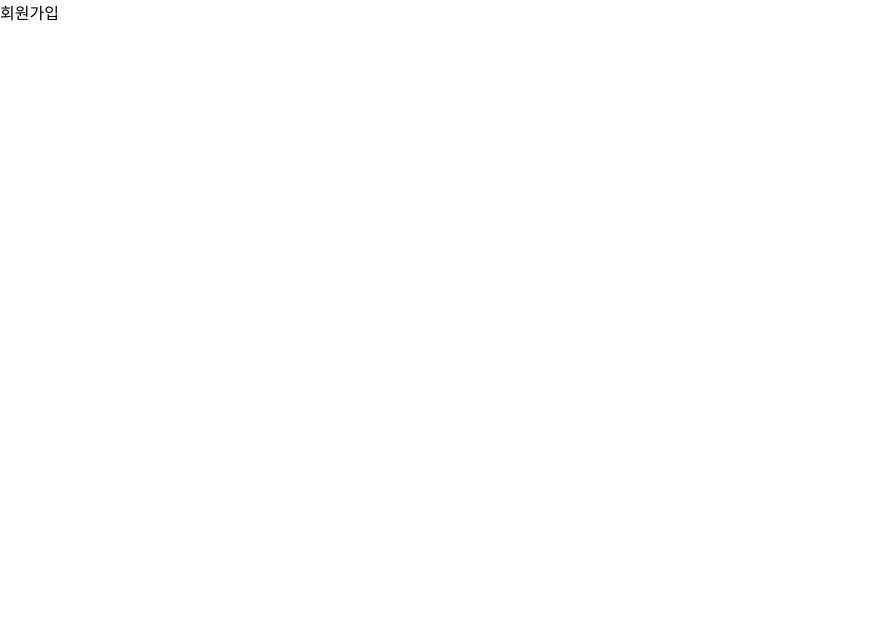
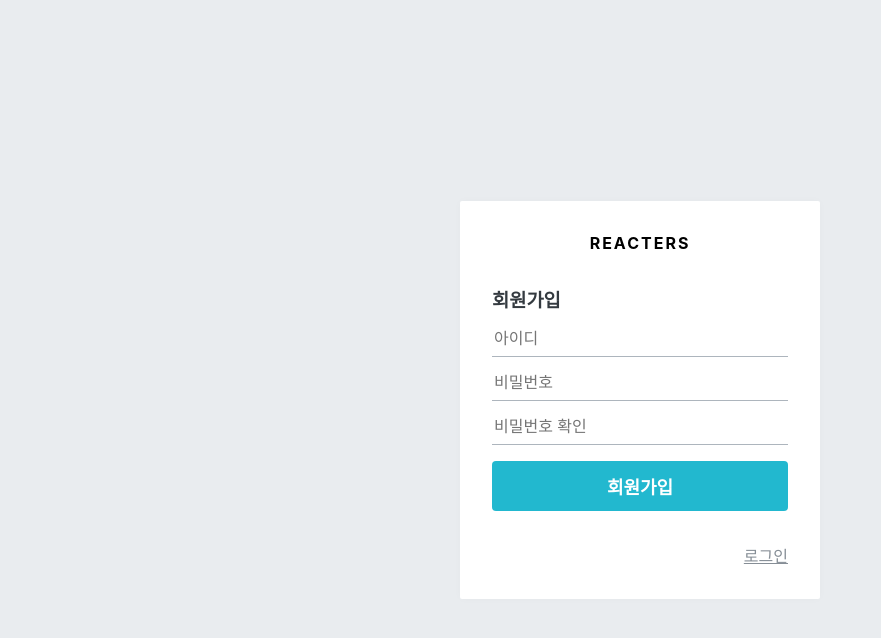
Before and after one commit to ryouzhe/react_blog_frontend, a React (Create React App) app: page /register in a window 1280 px wide. Shown: the top 638 px of the page, without its empty margins (0-881 px from the left). Built offline with nearby package versions, Linux system fonts and the light colour scheme.

Commit message:
회원인증 UI
> login / register UI

```diff
--- /dev/null
+++ b/src/components/auth/AuthForm.js
@@ -0,0 +1,96 @@
+import React from 'react';
+import styled from 'styled-components';
+import { Link } from 'react-router-dom';
+import palette from '../../lib/styles/palette';
+import Button from '../common/Button';
+
+/**
+ * 회원가입 또는 로그인 폼을 보여줍니다.
+ */
+
+ const AuthFormBlock = styled.div`
+ h3 {
+   margin: 0;
+   color: ${palette.gray[8]};
+   margin-bottom: 1rem;
+ }
+`;
+
+/**
+* 스타일링된 input
+*/
+const StyledInput = styled.input`
+ font-size: 1rem;
+ border: none;
+ border-bottom: 1px solid ${palette.gray[5]};
+ padding-bottom: 0.5rem;
+ outline: none;
+ width: 100%;
+ &:focus {
+   color: $oc-teal-7;
+   border-bottom: 1px solid ${palette.gray[7]};
+ }
+ & + & {
+   margin-top: 1rem;
+ }
+`;
+
+/**
+ * 폼 하단에 로그인 혹은 회원가입 링크를 보여줌
+ */
+ const Footer = styled.div`
+ margin-top: 2rem;
+ text-align: right;
+ a {
+   color: ${palette.gray[6]};
+   text-decoration: underline;
+   &:hover {
+     color: ${palette.gray[9]};
+   }
+ }
+`;
+
+const ButtonWithMarginTop = styled(Button)`
+    margin-top: 1rem;
+`;
+
+const textMap = {
+    login: '로그인',
+    register: '회원가입',
+};
+
+const AuthForm = ({ type }) => {
+    const text = textMap[type];
+    return (
+        <AuthFormBlock>
+            <h3>{text}</h3>
+            <form>
+                <StyledInput autoComplete="username" name="username" placeholder='아이디' />
+                <StyledInput
+                    autoComplete='new-password'
+                    name='password'
+                    placeholder='비밀번호'
+                    type="password"
+                />
+                {type === 'register' && (
+                    <StyledInput
+                        autoComplete='new-password'
+                        name='passwordConfirm'
+                        placeholder='비밀번호 확인'
+                        type='password'
+                    />
+                )}
+                <ButtonWithMarginTop cyan fullWidth>{text}</ButtonWithMarginTop>
+            </form>
+            <Footer>
+                {type === 'login' ? (
+                    <Link to='/register'>회원가입</Link>
+                ) : (
+                    <Link to='/login'>로그인</Link>
+                )}
+            </Footer>
+        </AuthFormBlock>
+    );
+};
+
+export default AuthForm;
--- /dev/null
+++ b/src/components/auth/AuthTemplate.js
@@ -0,0 +1,54 @@
+import React from 'react';
+import styled from 'styled-components';
+import palette from '../../lib/styles/palette';
+import { Link } from 'react-router-dom';
+
+/*
+ *  회원가입/로그인 페이지 레이아웃
+ */
+
+/* 화면 전체를 채움 */
+const AuthTemplateBlock = styled.div`
+  position: absolute;
+  left: 0;
+  top: 0;
+  bottom: 0;
+  right: 0;
+  background: ${palette.gray[2]};
+  /* flex로 내부 내용 중앙 정렬 */
+  display: flex;
+  flex-direction: column;
+  justify-content: center;
+  align-items: center;
+`;
+
+/* 흰색 박스 */
+const WhiteBox = styled.div`
+  .logo-area {
+    display: block;
+    padding-bottom: 2rem;
+    text-align: center;
+    font-weight: bold;
+    letter-spacing: 2px;
+  }
+  box-shadow: 0 0 8px rgba(0, 0, 0, 0.025);
+  padding: 2rem;
+  width: 360px;
+  background: white;
+  border-radius: 2px;
+`;
+
+const AuthTemplate = ({ children }) => {
+    return (
+        <AuthTemplateBlock>
+            <WhiteBox>
+                <div className='logo-area'>
+                    <Link to="/">REACTERS</Link>
+                </div>
+                {children}
+            </WhiteBox>
+        </AuthTemplateBlock>
+    );
+};
+
+export default AuthTemplate;
--- a/src/components/common/Button.js
+++ b/src/components/common/Button.js
@@ -1,8 +1,9 @@
 import React from 'react';
-import styled from 'styled-components';
+import styled, { css } from 'styled-components';
+import { Link } from 'react-router-dom';
 import palette from '../../lib/styles/palette';
 
-const StyledButton = styled.button`
+const buttonStyle = css`
   border: none;
   border-radius: 4px;
   font-size: 1rem;
@@ -11,13 +12,42 @@
   color: white;
   outline: none;
   cursor: pointer;
-
   background: ${palette.gray[8]};
   &:hover {
     background: ${palette.gray[6]};
   }
+  ${props =>
+    props.fullWidth &&
+    css`
+      padding-top: 0.75rem;
+      padding-bottom: 0.75rem;
+      width: 100%;
+      font-size: 1.125rem;
+    `}
+  ${props =>
+    props.cyan &&
+    css`
+      background: ${palette.cyan[5]};
+      &:hover {
+        background: ${palette.cyan[4]};
+      }
+    `}
 `;
 
-const Button = props => <StyledButton {...props} />;
+const StyledButton = styled.button`
+  ${buttonStyle}
+`;
+
+const StyledLink = styled(Link)`
+  ${buttonStyle}
+`;
+
+const Button = props => {
+  return props.to ? (
+    <StyledLink {...props} cyan={props.cyan ? 1 : 0} />
+  ) : (
+    <StyledButton {...props} />
+  );
+};
 
 export default Button;
--- a/src/pages/LoginPage.js
+++ b/src/pages/LoginPage.js
@@ -1,7 +1,13 @@
 import React from 'react';
+import AuthTemplate from '../components/auth/AuthTemplate';
+import AuthForm from '../components/auth/AuthForm';
 
 const LoginPage = () => {
-    return <div>로그인</div>;
+    return (
+        <AuthTemplate>
+            <AuthForm type="login"/>
+        </AuthTemplate>
+    );
 };
 
 export default LoginPage;
--- a/src/pages/RegisterPage.js
+++ b/src/pages/RegisterPage.js
@@ -1,7 +1,13 @@
 import React from 'react';
+import AuthTemplate from '../components/auth/AuthTemplate';
+import AuthForm from '../components/auth/AuthForm';
 
 const RegisterPage = () => {
-    return <div>회원가입</div>;
+    return (
+        <AuthTemplate>
+            <AuthForm type="register"/>
+        </AuthTemplate>
+    );
 };
 
 export default RegisterPage;
```
Lines whose indentation alone changed are shown as unchanged.
